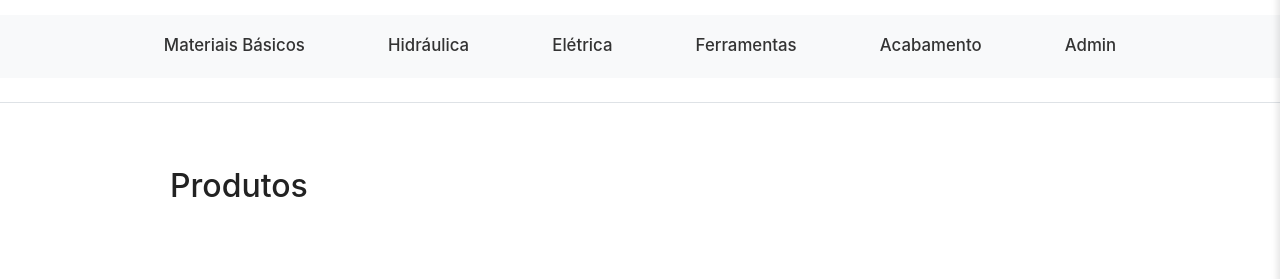
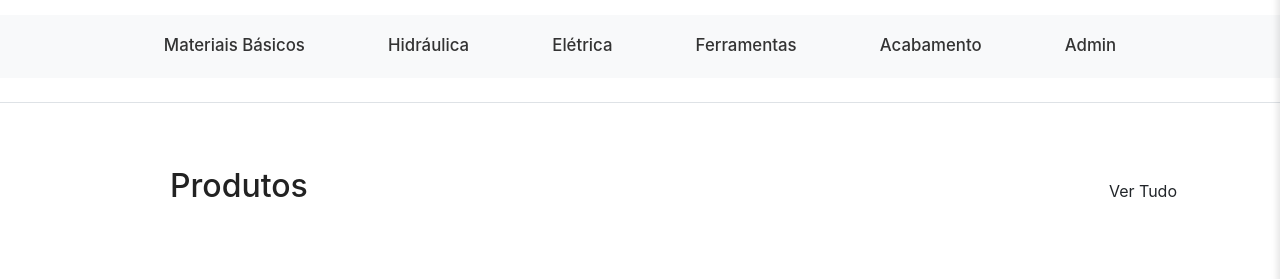
Before and after one commit to RafaelMarques159/TCC, a PHP site: page /TCC/produtos.php in a window 1280 px wide. Shown: the part 128-407 px from the top of the page. Run offline with PHP 8.4, Linux system fonts and the light colour scheme; data comes from the database, SQL or seed files in the repository; some libraries are stand-ins or nearby versions.

Commit message:
ver tudo

```diff
--- a/produtos.php
+++ b/produtos.php
@@ -228,12 +228,16 @@ if (isset($_GET['add_carrinho'])) {
                         <h2 class="section-title">Produtos</h2>
 
                         <div class="d-flex align-items-center">
+                            <a href="produtos.php" class="btn btn-ver-tudo me-2">Ver Tudo</a>
                             <div class="swiper-buttons">
                                 <button class="swiper-prev category-carousel-prev btn btn-yellow">❮</button>
                                 <button class="swiper-next category-carousel-next btn btn-yellow">❯</button>
                             </div>
                         </div>
                     </div>
+
+                </div>
+            </div>
 
                     <?php
                     include_once "config.php";
```
